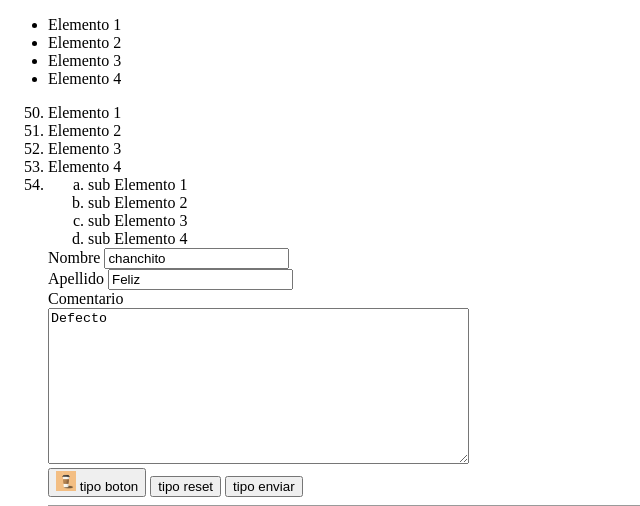
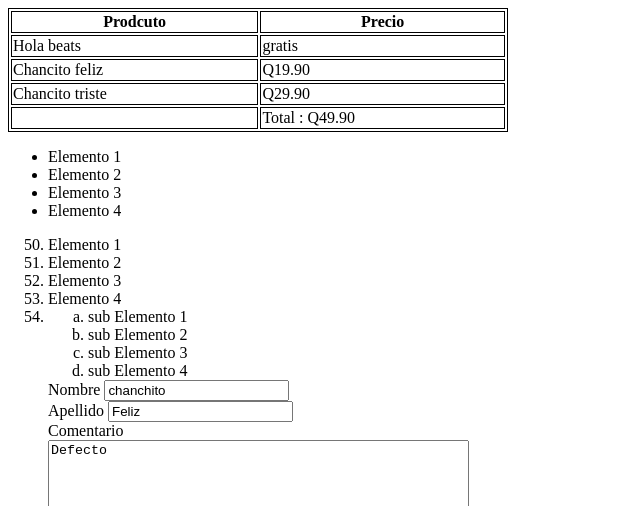
Before and after one commit to ElmerMiguel/html-css, a plain HTML site: page html/index.html in a window 1280 px wide. Shown: the top 506 px of the page, without its empty margins (0-640 px from the left). Drawn offline with Linux system fonts and the light colour scheme.

Commit message:
finHTML HolaMundo

```diff
--- a/html/index.html
+++ b/html/index.html
@@ -5,9 +5,53 @@
     <meta charset="UTF-8">
     <meta name="viewport" content="width=device-width, initial-scale=1.0">
     <title>Mi primera Web</title>
+    <style>
+        table, th, td {
+            border: 1px solid black;
+        }
+    </style>
 </head>
 
 <body>
+
+    <!-- tabla -->
+     <table style="width: 500px;">
+
+        <!-- cabecera de la tabla -->
+        <thead>
+            <tr> <!-- table row, fila dentro de la tabla -->
+                <th>Prodcuto</th> <!-- cabecera -->
+                <th>Precio</th>
+            </tr>
+        </thead>
+
+        <!-- cuerpo de la tabla -->
+        <tbody>
+            <tr>
+                <td>Hola beats</td> <!-- table data, celda de la tabla , elementos estandares-->
+                <td>gratis</td>
+            </tr>
+            <tr>
+                <td>Chancito feliz</td>
+                <td>Q19.90</td>
+            </tr>
+            <tr>
+                <td>Chancito triste</td>
+                <td>Q29.90</td>
+            </tr>
+        </tbody>
+
+        <!-- pie de la tabla -->
+        <tfoot>
+            <tr>
+                <td></td>
+                <td>Total : Q49.90</td>
+            </tr>
+
+        </tfoot>
+     </table>
+
+
 
     <!-- ul lista no ordenada -->
      <ul>
```
Also changed, not shown: html/blog.html (added, +45 -0 lines), 1 other file.
